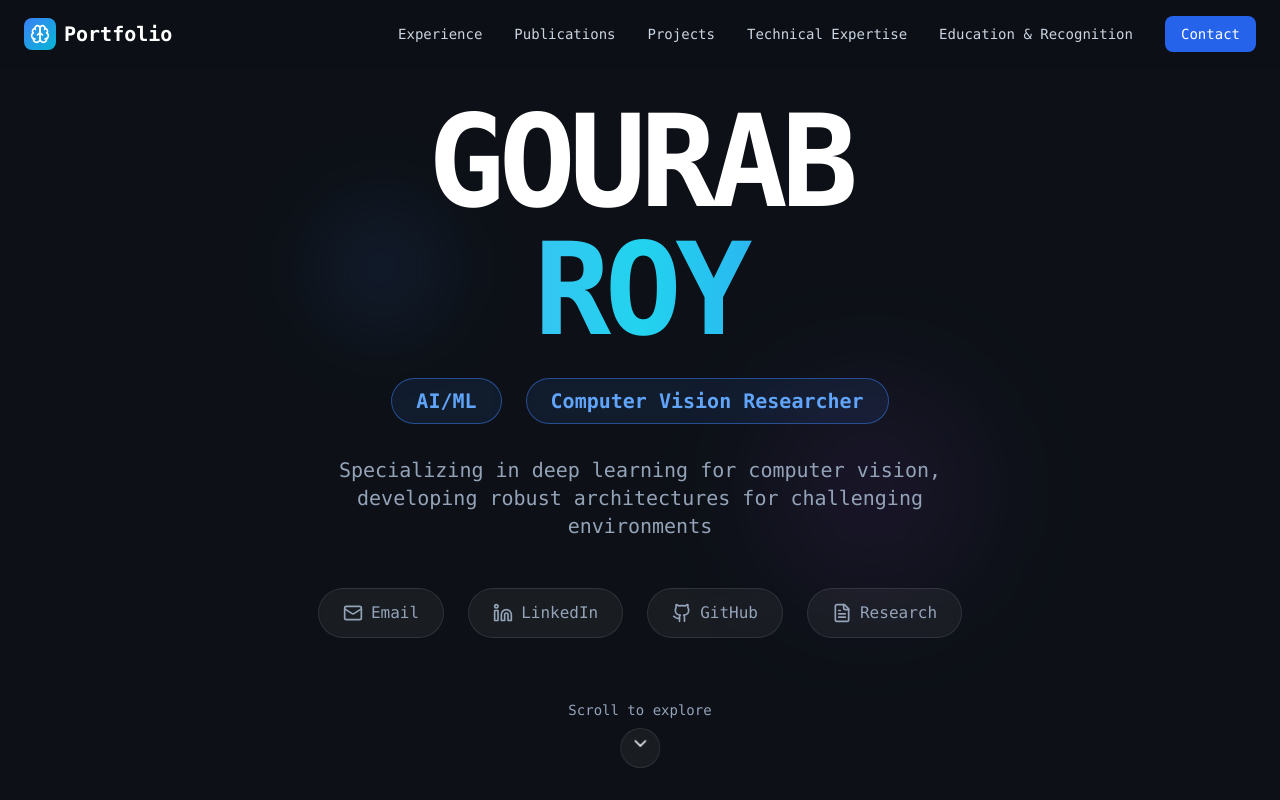
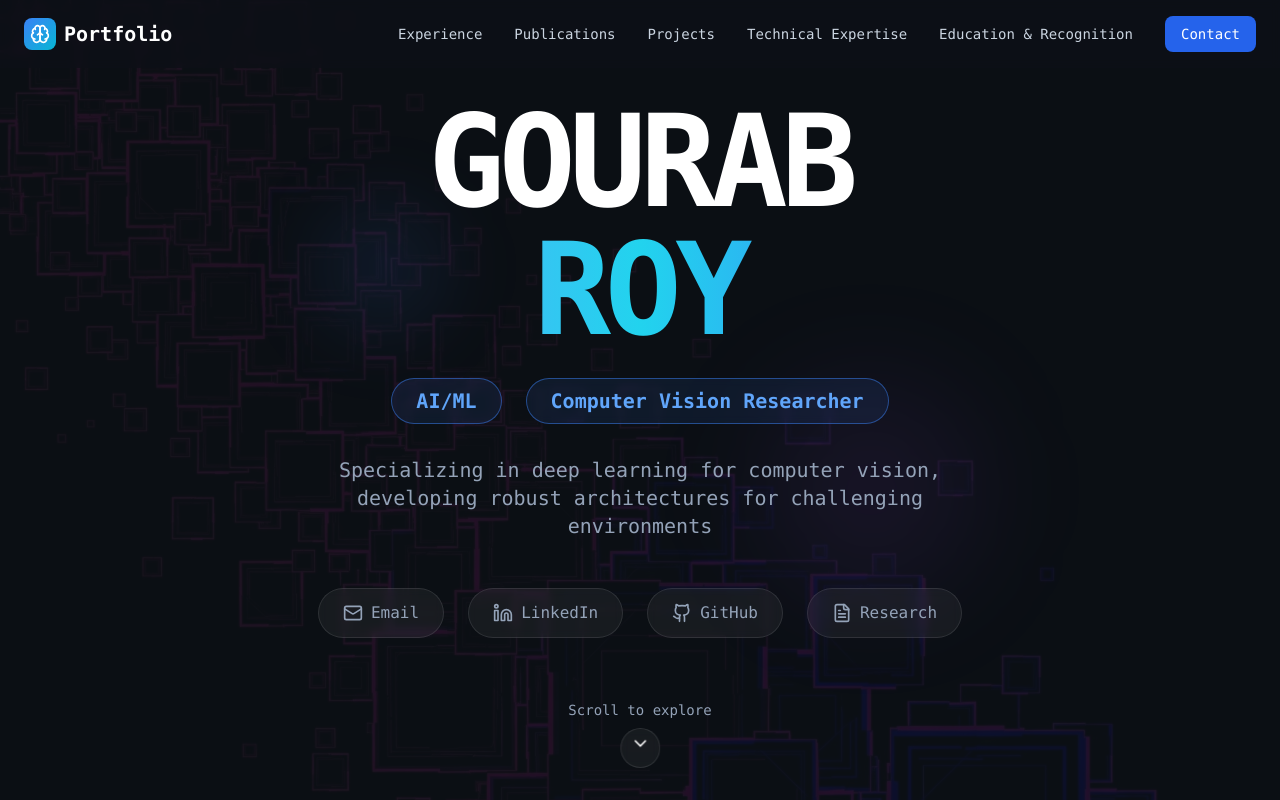
Before and after one commit to crimsonKn1ght/crimsonKn1ght, a React (Vite) app: page / in a window 1280 px wide. Shown: the top 800 px of the page. Built offline with nearby package versions, Linux system fonts and the light colour scheme.

Commit message:
improvements

```diff
--- a/src/App.tsx
+++ b/src/App.tsx
@@ -460,7 +460,7 @@ function App() {
   };
 
   return (
-    <div className="min-h-screen bg-[#0d1117] text-white overflow-x-hidden font-mono">
+    <div className="min-h-screen bg-[#0d1117]/90 text-white overflow-x-hidden font-mono">
       {/* Navigation */}
       <nav className="fixed top-0 left-0 right-0 z-50 px-6 py-4 bg-[#0d1117]/70 backdrop-blur-sm">
         <div className="max-w-7xl mx-auto flex justify-between items-center">
--- a/src/index.css
+++ b/src/index.css
@@ -1,4 +1,3 @@
-
 @import url('https://fonts.googleapis.com/css2?family=Inter:wght@400;500;700;900&display=swap');
 @tailwind base;
 @tailwind components;
@@ -6,6 +5,11 @@
 
 body {
   font-family: 'Inter', sans-serif;
+  background-image: url('./assets/glitch-background.jpg');
+  background-size: cover;
+  background-position: center;
+  background-attachment: fixed;
+  background-repeat: no-repeat;
 }
 
 /* Custom styles for the carousel */
```
Also changed, not shown: src/assets/glitch-background.jpg (added).
